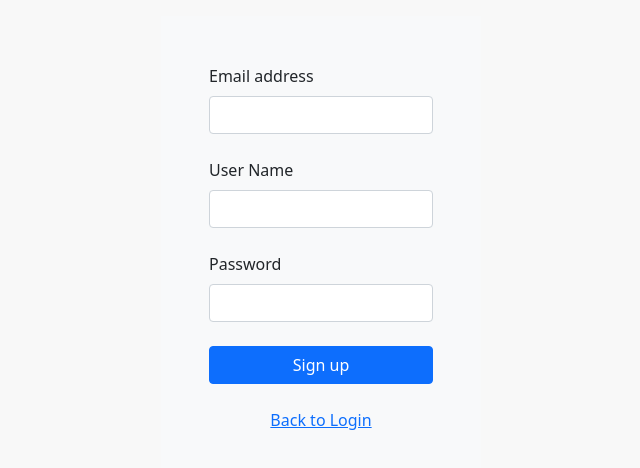
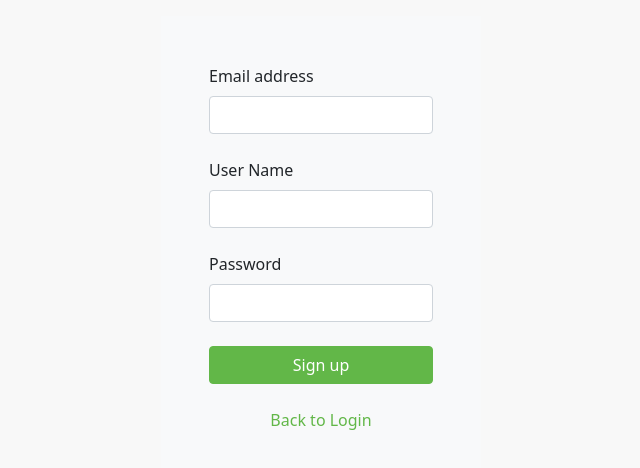
Before and after one commit to CanNT94/admin-project, a Next.js app: page /sign-up in a window 1280 px wide. Shown: the top 468 px of the page, without its empty margins (319-959 px from the left). Built offline with nearby package versions, Linux system fonts and the light colour scheme.

Commit message:
Fix login page

```diff
--- a/components/login/Login.tsx
+++ b/components/login/Login.tsx
@@ -65,7 +65,7 @@ const Login = () => {
                     Sign in
                 </button>
 
-                <div className="text-center">
+                <div className="text-center link-authenticate">
                     <p>
                         Not a member?{' '}
                         <Link href={'/sign-up'} passHref>
--- a/components/sign-up/SignUp.tsx
+++ b/components/sign-up/SignUp.tsx
@@ -73,7 +73,7 @@ const Signup = () => {
                     Sign up
                 </button>
 
-                <div className="text-center">
+                <div className="text-center link-authenticate ">
                     <p>
                         <Link href={'/login'} passHref>
                             Back to Login
--- a/pages/slider/index.tsx
+++ b/pages/slider/index.tsx
@@ -26,7 +26,7 @@ const SliderPage = () => {
                     interval={5000}
                     button={true}
                     indicator={true}
-                    autoPlay={true}
+                    autoPlay={false}
                 />
             </div>
         </Fragment>
--- a/styles/global.scss
+++ b/styles/global.scss
@@ -138,3 +138,13 @@ main {
     color: $primary-color;
     border-color: $primary-color;
 }
+
+.btn-primary {
+    border-color: $primary-color !important;
+    background-color: $primary-color !important;
+}
+
+.link-authenticate a {
+    color: $primary-color !important;
+    text-decoration: none !important;
+}
```
